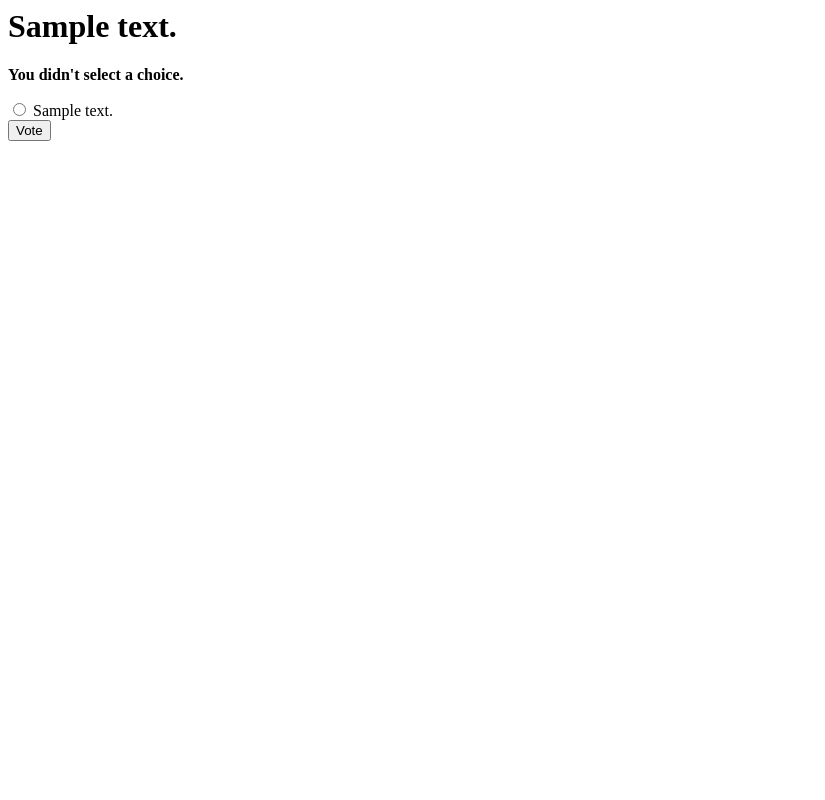
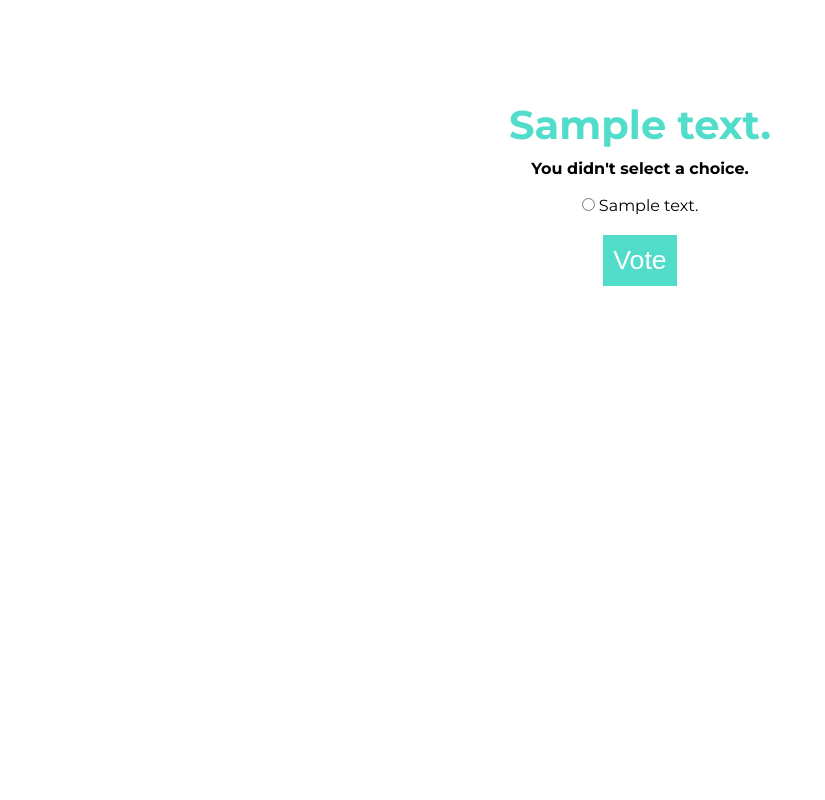
Before and after one commit to tonipse/django_polls_app, a Django app: page /polls/1/vote/ in a window 1280 px wide. Shown: the whole page, without its empty margins (0-825 px from the left). Run offline with Django 3.2, Linux system fonts and the light colour scheme; tables that the repository leaves empty hold one stand-in row (values such as "Sample post").

Commit message:
Styled app

```diff
--- a/polls/static/polls/styles/style.css
+++ b/polls/static/polls/styles/style.css
@@ -2,6 +2,8 @@
 * {
   margin: 0;
   padding: 0;
+  -webkit-box-sizing: border-box;
+          box-sizing: border-box;
 }
 
 .hero {
@@ -11,6 +13,11 @@
 
 .hero .container {
   margin-top: 100px;
+}
+
+.hero .container p {
+  text-align: center;
+  margin-top: 10px;
 }
 
 .hero .container h1 {
@@ -41,7 +48,36 @@
   transition: all 0.2s;
 }
 
-.hero .container p {
-  color: #552d2d;
+.hero .container form {
+  text-align: center;
+}
+
+.hero .container form input {
+  margin-top: 20px;
+}
+
+.hero .container form #submit {
+  background-color: #52ddca;
+  color: white;
+  font-size: 20pt;
+  padding: 10px;
+  border: none;
+}
+
+.hero .container .link {
+  width: 100%;
+  display: -webkit-box;
+  display: -ms-flexbox;
+  display: flex;
+  -webkit-box-pack: center;
+      -ms-flex-pack: center;
+          justify-content: center;
+  margin-top: 30px;
+}
+
+.hero .container .link a {
+  color: #52ddca;
+  font-weight: 600;
+  font-size: 13pt;
 }
 /*# sourceMappingURL=style.css.map */
--- a/polls/static/polls/styles/style.scss
+++ b/polls/static/polls/styles/style.scss
@@ -3,6 +3,7 @@
 * {
     margin: 0;
     padding: 0;
+    box-sizing: border-box;
 }
 
 .hero {
@@ -12,6 +13,11 @@
 
     .container {
         margin-top: 100px;
+
+        p {
+            text-align: center;
+            margin-top: 10px;
+        }
 
         h1 {
             color: rgb(82, 221, 202);
@@ -41,9 +47,34 @@
             }
         }
 
-        p {
-            color: rgb(85, 45, 45);
+        form {
+            text-align: center;
 
+            input {
+                margin-top: 20px;
+            }
+
+            #submit {
+                background-color: rgb(82, 221, 202);
+                color: white;
+                font-size: 20pt;
+                padding: 10px;
+                border: none;
+            }
+        }
+
+        .link {
+            width: 100%;
+            display: flex;
+            justify-content: center;
+            margin-top: 30px;
+
+            a {
+                color: rgb(82, 221, 202);
+                font-weight: 600;
+                font-size: 13pt;
+            }
         }
     }
+
 }
--- a/polls/templates/polls/detail.html
+++ b/polls/templates/polls/detail.html
@@ -1,3 +1,9 @@
+<!-- @format -->
+
+{% load static %}
+<link rel="stylesheet" type="text/css" href="{% static 'polls/styles/style.css' %}" />
+<div class="hero">
+   <div class="container">
       <h1>{{ question.question_text }}</h1>
 
       {% if error_message %}
@@ -5,10 +11,11 @@
       {% endif %}
 
       <form action="{% url 'polls:vote' question.id %}" method="post">
-   {% csrf_token %}
-   {% for choice in question.choice_set.all %}
+         {% csrf_token %} {% for choice in question.choice_set.all %}
          <input type="radio" name="choice" id="choice{{ forloop.counter }}" value="{{ choice.id }}" />
          <label for="choice{{ forloop.counter }}">{{ choice.choice_text }}</label><br />
          {% endfor %}
-   <input type="submit" value="Vote" />
+         <input id="submit" type="submit" value="Vote" />
       </form>
+   </div>
+</div>
```
Also changed, not shown: polls/templates/polls/results.html (+10 -1 lines), 1 other file. Lines whose indentation alone changed are shown as unchanged.
